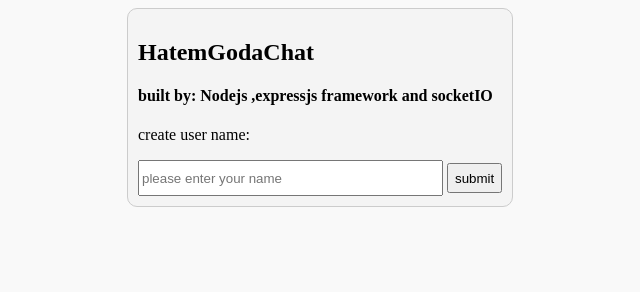
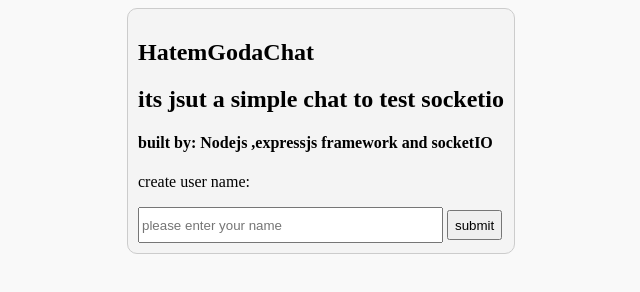
Before and after one commit to hatemgodaphp/chatio, a website: page index.html in a window 1280 px wide. Shown: the whole page, without its empty margins (183-823 px from the left). Drawn offline with nearby package versions, Linux system fonts and the light colour scheme; no server answers.

Commit message:
update3
update3

```diff
--- a/index.html
+++ b/index.html
@@ -65,6 +65,7 @@
 <div id="container">
 <div id="namesWrapper">
 <h2>HatemGodaChat</h2>
+<h2>its jsut a simple chat to test socketio</h2>
 <h4>built by: Nodejs ,expressjs framework and socketIO </h4>
 <p>create user name:</p>
 <div id="error"></div>
@@ -76,6 +77,7 @@
 
 <div id="mainWrapper">
 <h2>HatemGodaChat</h2>
+<h2>its jsut a simple chat to test socketio</h2>
 <h4>built by: Nodejs ,expressjs framework and socketIO </h4>
 
 
```
